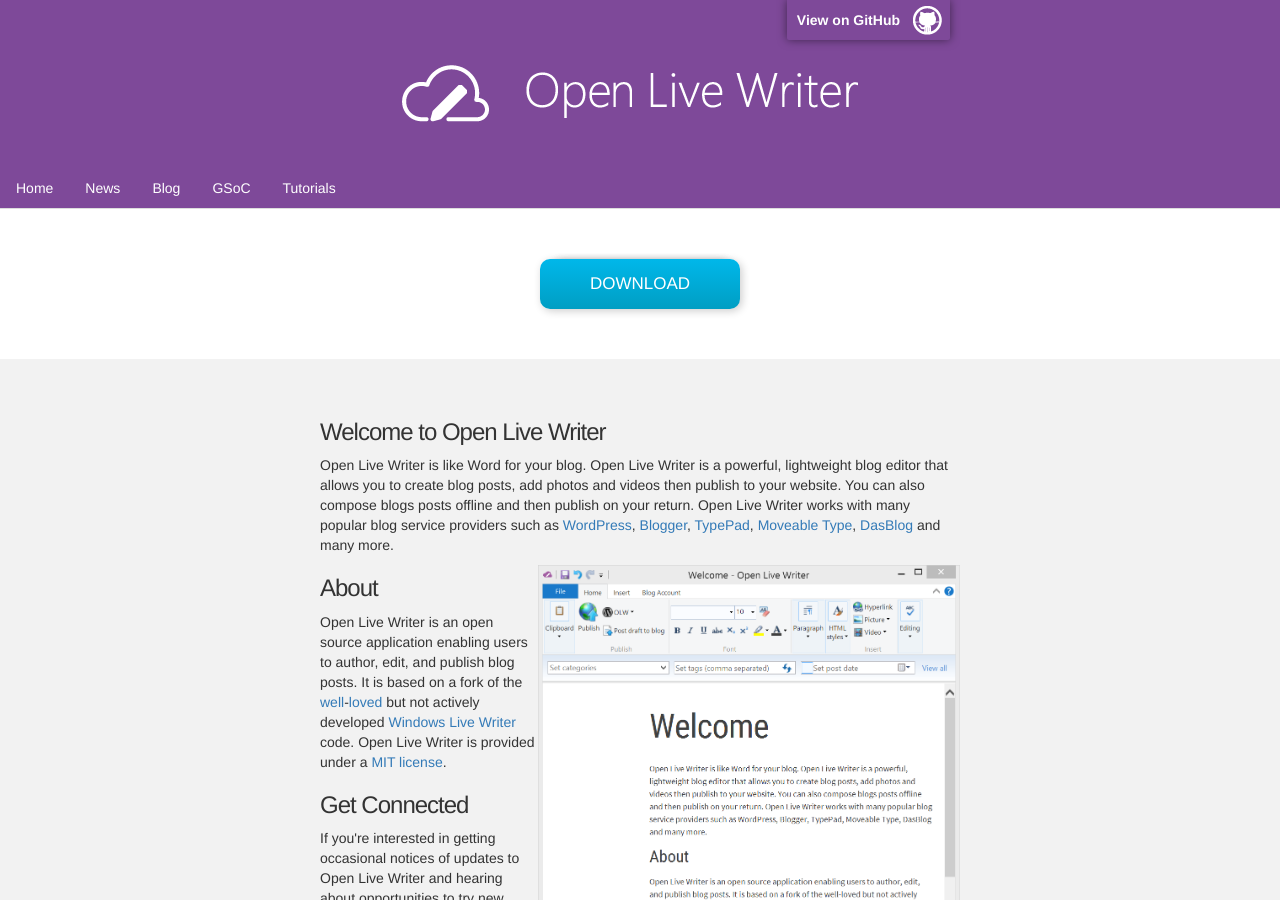
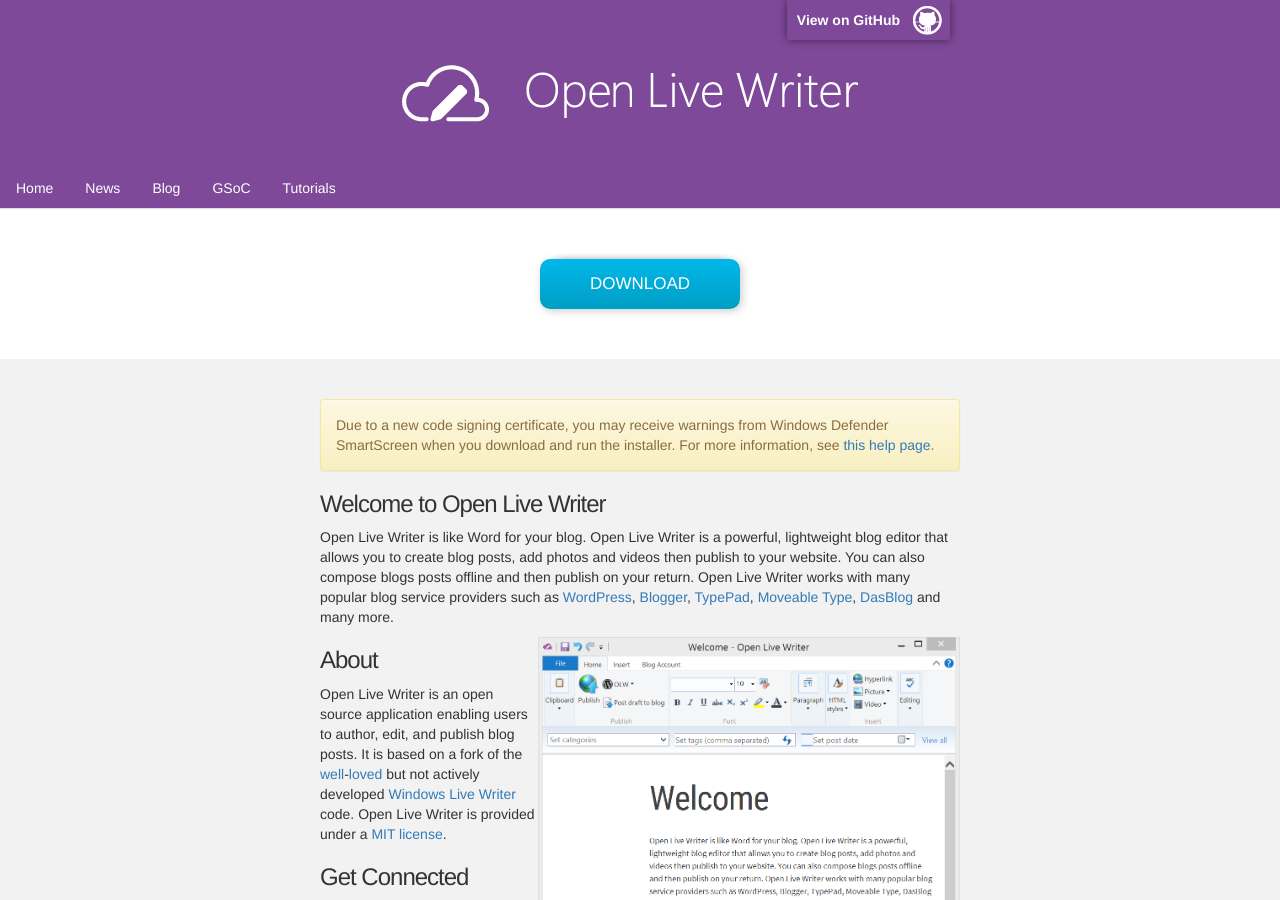
Before and after one commit to OpenLiveWriter/OpenLiveWriter.Github.io, a Jekyll site: the page built from index.html, in a window 1280 px wide and 900 px high. Built offline with Jekyll 4.4.1, drawn with Linux system fonts in a browser that asks for light colours.

Commit message:
Added temporary alert for Unrecognized App warning

```diff
--- a/index.html
+++ b/index.html
@@ -3,6 +3,9 @@
 title: "Open Live Writer"
 download: true
 ---
+<div class="alert alert-warning" role="alert">Due to a new code signing certificate, you may receive warnings from Windows Defender
+SmartScreen when you download and run the installer. For more information, see <a href="http://openlivewriter.org/tutorials/unrecognizedApp.html">this help page</a>.</div>
+
 <h3><a id="welcome-to-open-live-writer" class="anchor" href="#welcome-to-open-live-writer" aria-hidden="true"><span class="octicon octicon-link"></span></a>Welcome to Open Live Writer</h3>
 
 <p>Open Live Writer is like Word for your blog. Open Live Writer is a powerful, lightweight blog editor that
```
